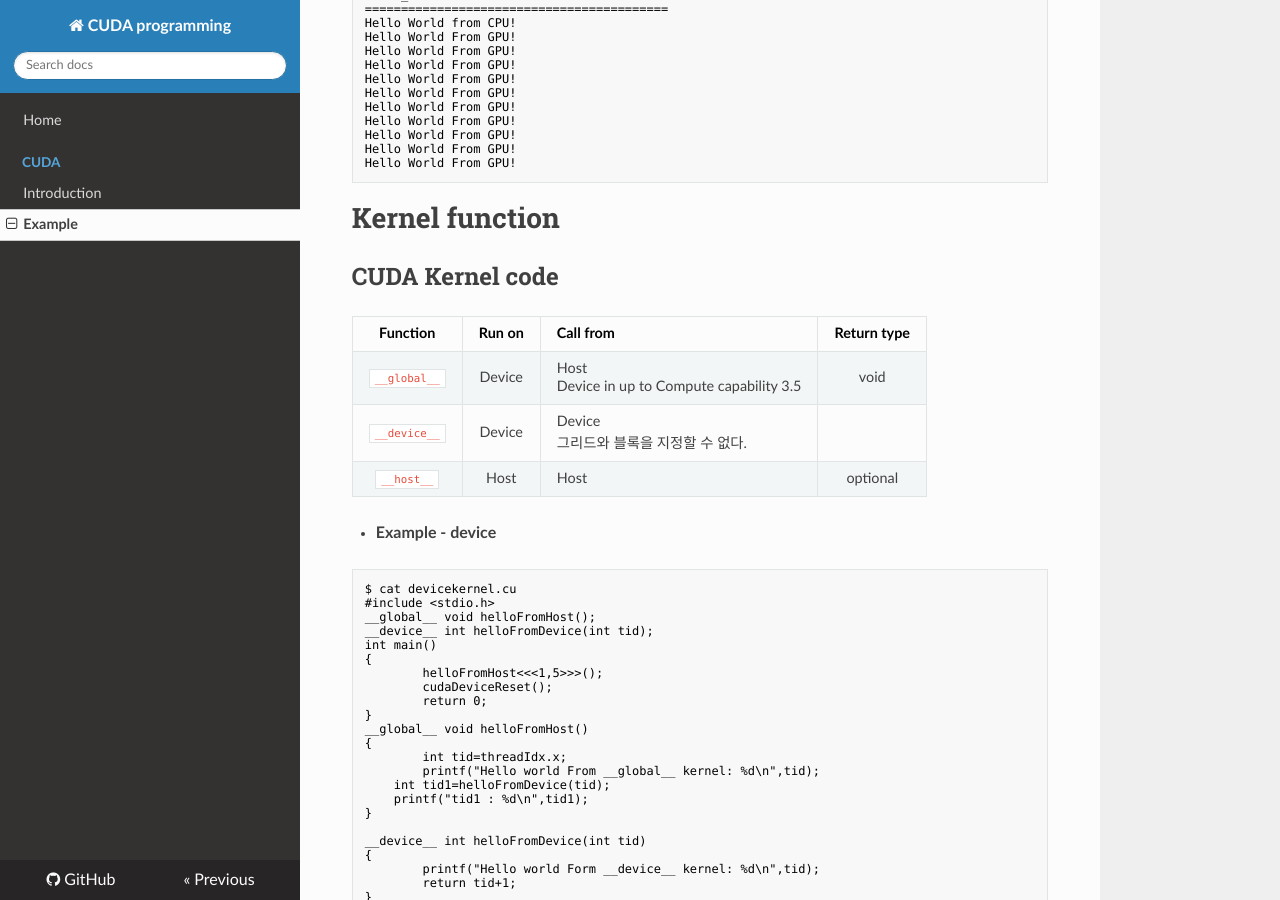
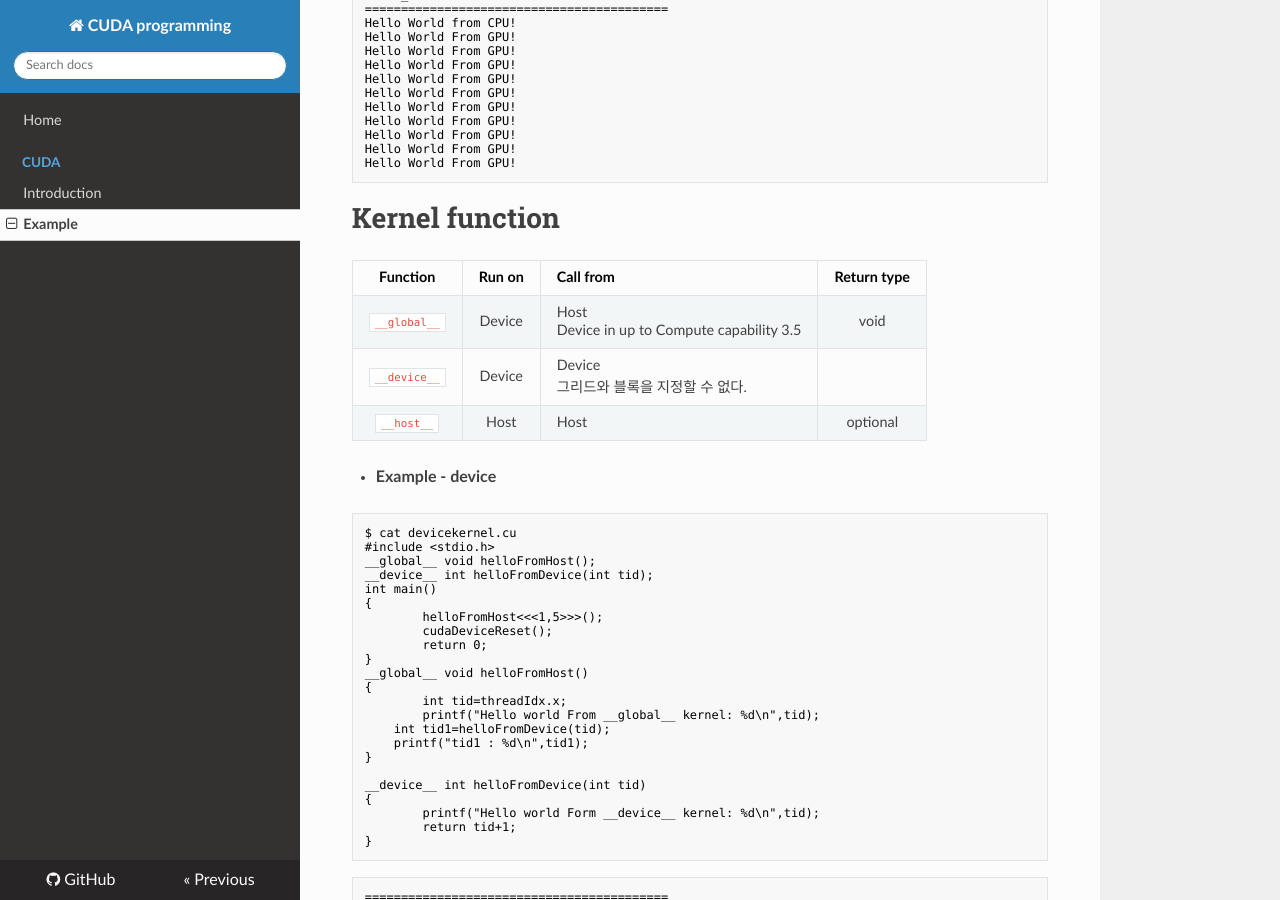
Before and after one commit to WonyoungCho/CUDA, an MkDocs documentation site: the page built from docs/CUDA_ex.md, in a window 1280 px wide and 900 px high, scrolled down 813 px. Built offline with MkDocs 1.6.1, drawn with Linux system fonts in a browser that asks for light colours; nearby versions of some CDN libraries; old or Windows-style settings are respelled for this version of MkDocs.

Commit message:
Update CUDA_ex.md

````diff
--- a/docs/CUDA_ex.md
+++ b/docs/CUDA_ex.md
@@ -54,7 +54,7 @@ Hello World From GPU!
 ```
 
 # Kernel function
-## CUDA Kernel code
+
 Function | Run on | Call from| Return type
 :-:|:-:|:-|:-:
 `__global__` | Device | Host <br> Device in up to Compute capability 3.5 | void
````
